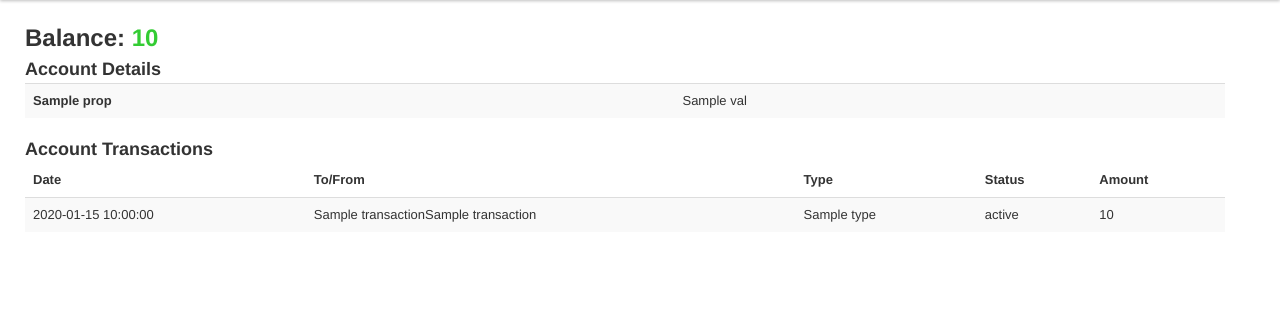
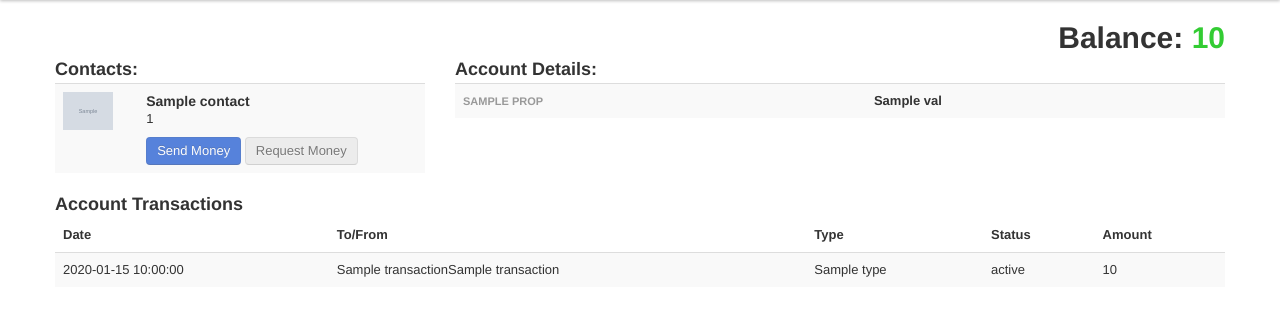
Before and after one commit to hansent/dwolla-python, a Flask app: template examples/flask-app/templates/account.html in a window 1280 px wide. Shown: the part 40-356 px from the top of the page. Run offline with Flask 2, Linux system fonts and the light colour scheme; the template is opened without the code that fills it: most values are stand-ins (such as "Sample title", 1, 10 or a date in 2020); grey boxes marked "Sample" are stand-in pictures; some libraries are stand-ins or nearby versions.

Commit message:
flask-app account page alyout

```diff
--- a/examples/flask-app/templates/account.html
+++ b/examples/flask-app/templates/account.html
@@ -20,20 +20,48 @@
 
     <div class="container">
       <div class="row">
+        <div class="span12">
+          <h1 class="pull-right">Balance: <span style="color:#3c3">{{balance}} </span></h1>
+        </div>
+      </div>
+      <div class="row">
 
 
-        <h2>Balance: <span style="color:#3c3">{{balance}} </span></h2>
 
-        <h3>Account Details</h3>
+        <div class="span4">
+          <h3>Contacts:</h3>
+          <table class="table table-striped">
+            {% for c in contacts %}
+            <tr>
+              <td><img src="{{c.Image}}" height="50" width="50"></td>
+              <td>
+                <h4>{{c.Name}}</h4>
+                <p>{{c.Id}}</p>
+                <a href="#" class="btn btn-primary disabled">Send Money</a>
+                <a href="#" class="btn disabled">Request Money</a>
+              </td>
+            </tr>
+            {% endfor %}
+          </table>
+        </div>
+
+
+        <div class="span8">
+          <h3>Account Details:</h3>
           <table class="table table-striped">
             {% for prop, val in account.iteritems() %}
             <tr>
-            <th>{{prop}}</th>
-            <td>{{val}}</td>
+              <th><h6>{{prop}}</h6></th>
+              <td><strong>{{val}}</strong></td>
             </tr>
             {% endfor %}
           </table>
+        </div>
 
+      </div>
+      <div class="row">
+
+        <div class="span12">
         <h3>Account Transactions</h3>
         <table class="table table-striped">
           <thead>
@@ -56,7 +84,7 @@
           {% endfor %}
         </table>
 
-
+      </div>
       </div>
     </div> <!-- /container -->
 
```
Also changed, not shown: examples/flask-app/main.py (+0 -9 lines). Lines whose indentation alone changed are shown as unchanged.
